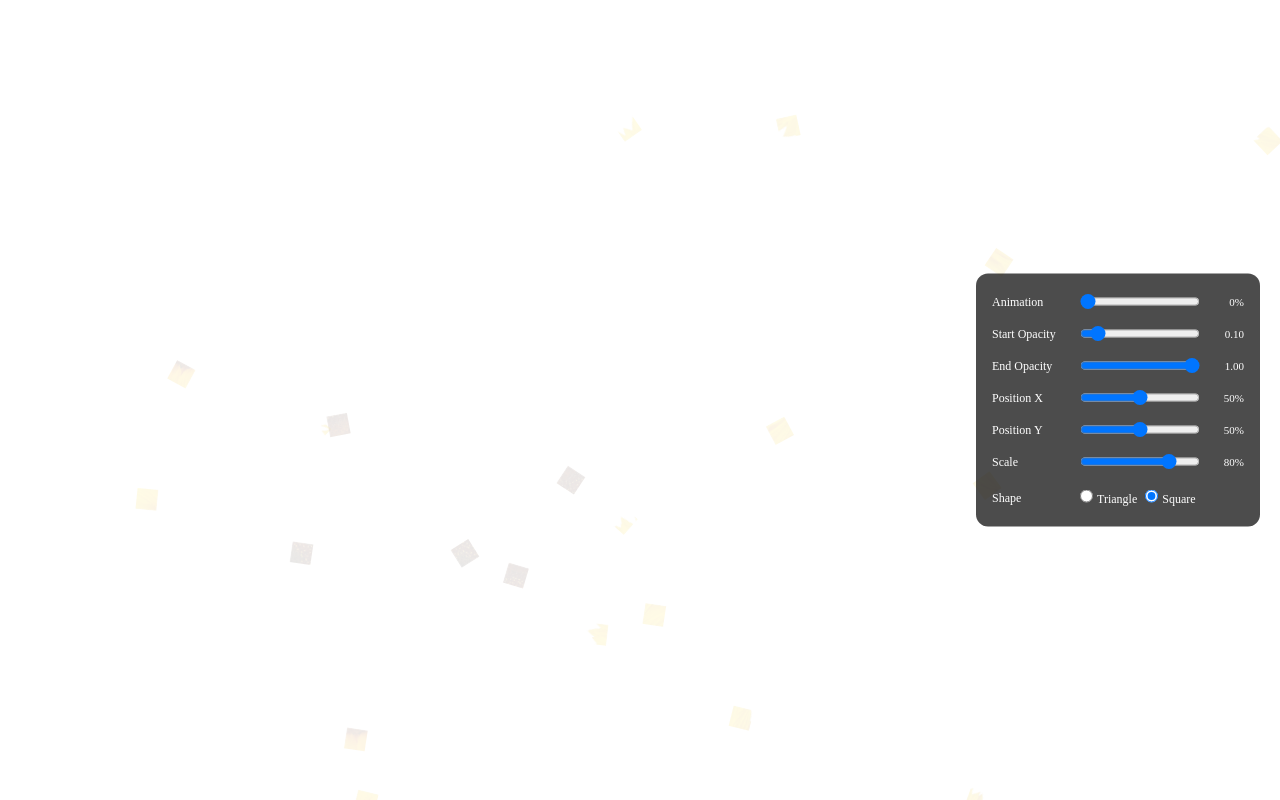
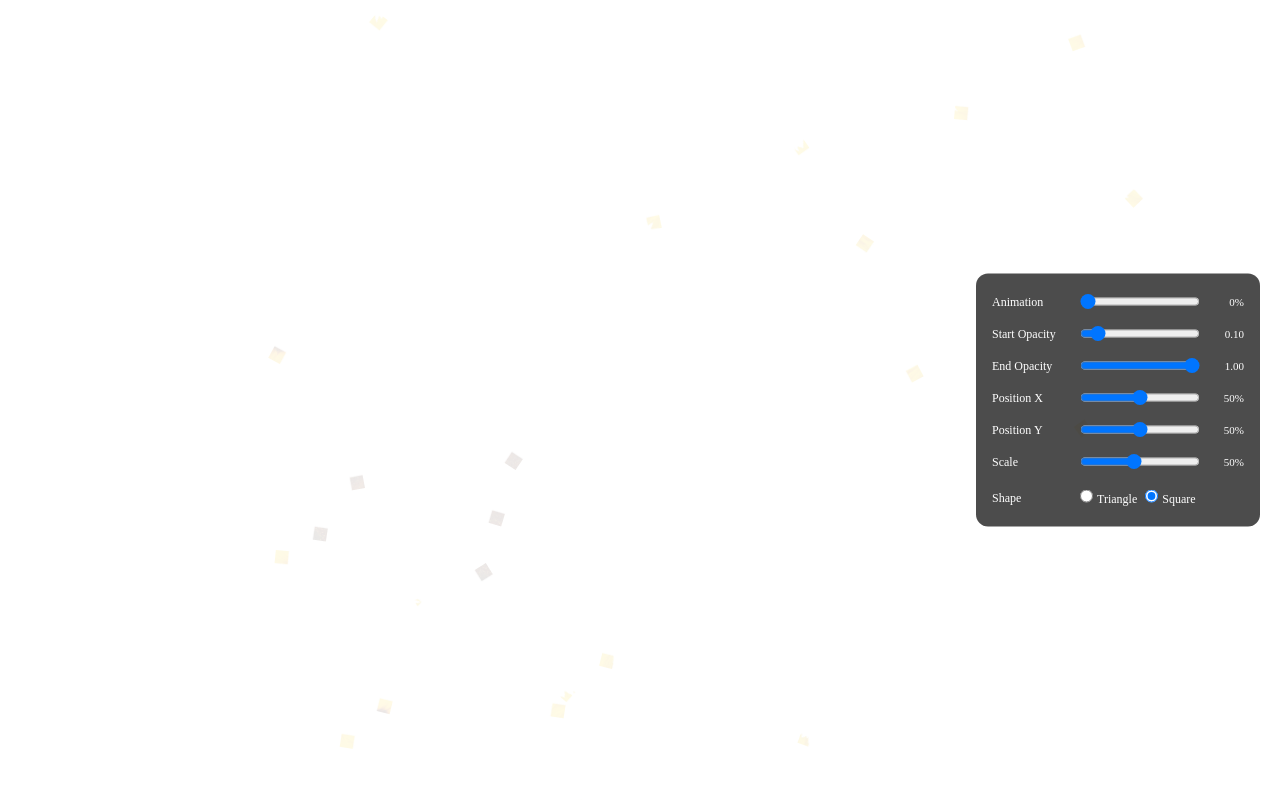
Before and after one commit to graciegould/image-assembler, a React (Vite) app: page / in a window 1280 px wide. Built offline with nearby package versions, Linux system fonts and the light colour scheme.

Commit message:
shrink the image for the demo

```diff
--- a/src/App.tsx
+++ b/src/App.tsx
@@ -4,23 +4,19 @@ import { AutoPlay, DynamicInterpolation } from './demos';
 function App() {
   return (
     <div className="App">
-      {/*
-        AutoPlay Demo - plays animation once automatically
-
-        <AutoPlay
-          gridSize={10}
-          shape="triangle"
-          duration={4}
-          startOpacity={0.1}
-          endOpacity={1}
-          targetPosition="center"
-          imageWidth="80%"
-        />
-      */}
-
+      {/* <AutoPlay
+        gridSize={10}
+        shape="square"
+        duration={4}
+        startOpacity={0.1}
+        endOpacity={1}
+        targetPosition="center"
+        imageWidth={"40%"}
+      /> */}
       {/*
         DynamicInterpolation Demo - control animation with sliders
       */}
+
       <DynamicInterpolation
         gridSize={10}
         initialShape="square"
@@ -29,7 +25,7 @@ function App() {
         initialEndOpacity={1}
         initialPositionX={50}
         initialPositionY={50}
-        initialScale={80}
+        initialScale={50}
       />
     </div>
   );
```
